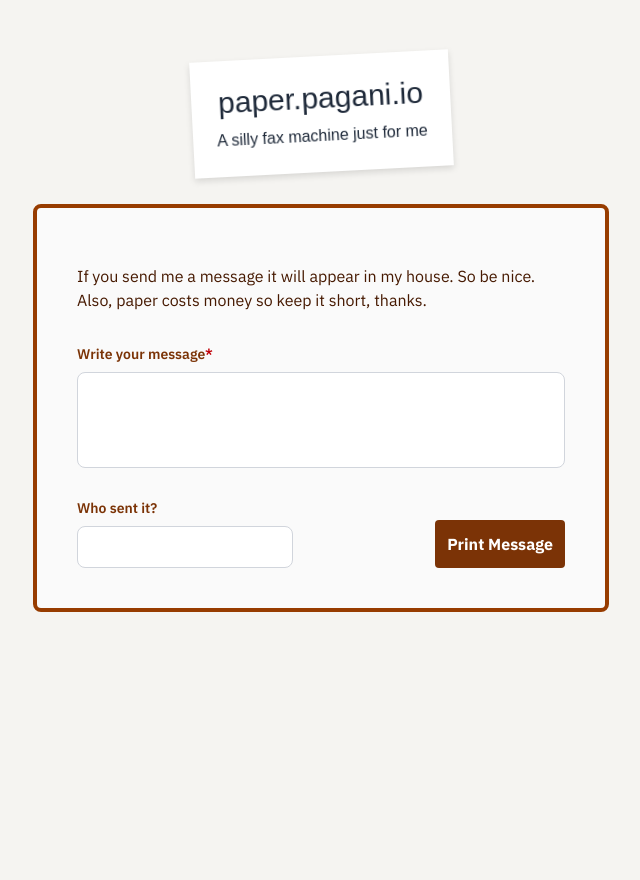
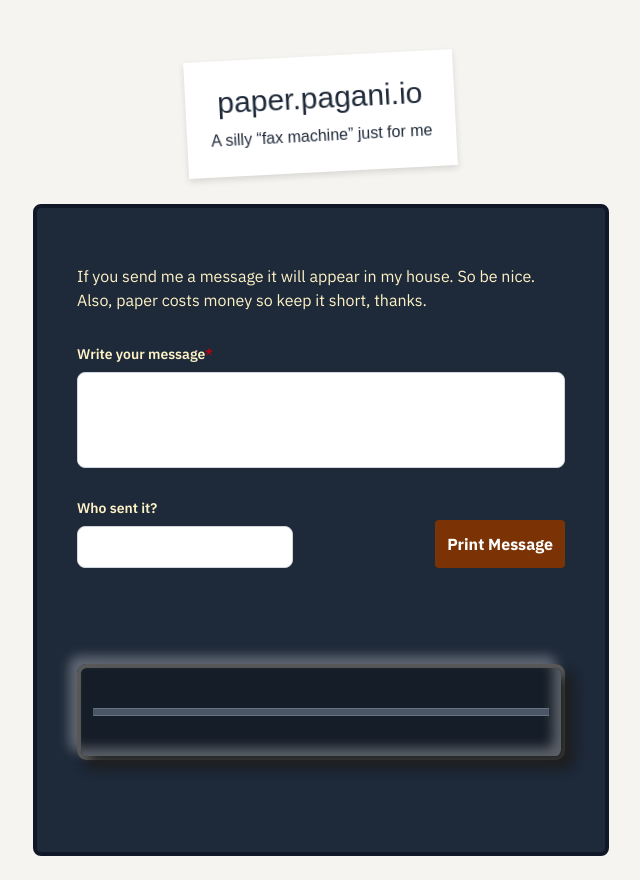
Before and after one commit to Marco-Pagani/paper, a SvelteKit app in the folder frontend/: page / in a window 1280 px wide. Shown: the whole page, without its empty margins (319-959 px from the left). Before the commit the page ends 800 px from the top, so only its background shows below. Built offline with nearby package versions, Linux system fonts and the light colour scheme; no server answers; a web font is replaced by a local one.

Commit message:
quick and dirty printer effect

```diff
--- a/frontend/src/lib/index.ts
+++ /dev/null
@@ -1 +0,0 @@
-// place files you want to import through the `$lib` alias in this folder.
--- a/frontend/src/routes/+page.svelte
+++ b/frontend/src/routes/+page.svelte
@@ -1,12 +1,21 @@
 <script lang="ts">
 	import { supabase } from '$lib/supabase';
+
+let print = false;
 
 	let message = '';
 	let sender = '';
 	let success = false;
 	let errorMsg = '';
 
+  let receipt = '';
+
+  let paperHolder: HTMLDivElement;
+  let paperContent: HTMLDivElement;
+
 	async function submitMessage() {
+    print = true;
+    receipt = message
 		success = false;
 		errorMsg = '';
 
@@ -15,17 +24,23 @@
 			return;
 		}
 
-		const { error } = await supabase.from('messages').insert([
-			{ content: message.trim(), sender: sender.trim() } // 'status' is optional, defaults to 'pending'
-		]);
+    requestAnimationFrame(() => {
+      if (paperHolder) {
+        paperHolder.style.maxHeight = `${paperContent.clientHeight}px`;
+      }
+    });
 
-		if (error) {
-			errorMsg = `Error: ${error.message}`;
-		} else {
-			success = true;
-			message = ''; // Clear input after success
-			sender = ''; // Clear input after success
-		}
+		// const { error } = await supabase.from('messages').insert([
+		// 	{ content: message.trim(), sender: sender.trim() } // 'status' is optional, defaults to 'pending'
+		// ]);
+
+		// if (error) {
+		// 	errorMsg = `Error: ${error.message}`;
+		// } else {
+		// 	success = true;
+		// 	message = ''; // Clear input after success
+		// 	sender = ''; // Clear input after success
+		// }
 	}
 </script>
 
@@ -34,14 +49,14 @@
 
   <div class="bg-white  p-6  flex flex-col items-center text-gray-800 font-receipt -rotate-3 my-8 drop-shadow-md">
     <h1 class="text-3xl pb-2 ">paper.pagani.io</h1>
-    <p class="">A silly fax machine just for me</p>
+    <p class="">A silly “fax machine” just for me</p>
     </div>
 
-	<form on:submit|preventDefault={submitMessage} class="w-full max-w-xl border-amber-800 rounded-lg border-4 bg-neutral-50 p-10">
-    <p class="pt-4 pb-8 text-amber-950">If you send me a message it will appear in my house. So be nice.<br>Also, paper costs money so keep it short, thanks.</p>
+	<form on:submit|preventDefault={submitMessage} class="w-full max-w-xl border-gray-900 rounded-lg border-4 p-10 bg-gray-800 text-amber-100">
+    <p class="pt-4 pb-8 ">If you send me a message it will appear in my house. So be nice.<br>Also, paper costs money so keep it short, thanks.</p>
 		<div class="w-full pb-6">
 			<label
-				class="block pb-2 text-sm font-semibold text-amber-900 after:text-red-700 after:content-['*']"
+				class="block pb-2 text-sm font-semibold  after:text-red-700 after:content-['*']"
 				for="message-input">
         Write your message
         </label>
@@ -55,7 +70,7 @@
 		</div>
 		<div class="flex justify-between flex-col xs:flex-row gap-6 ">
 			<div class="self-start w-full xs:w-auto">
-				<label class="block pb-2 text-sm font-semibold text-amber-900" for="sender-input">
+				<label class="block pb-2 text-sm font-semibold " for="sender-input">
           Who sent it?
         </label>
 				<input bind:value={sender}  class="rounded-lg border-gray-300 focus:border-amber-800 w-full xs:w-auto" id="sender-input" />
@@ -66,6 +81,16 @@
         </button>
 		</div>
 
+
+    <div class="h-24 slot mt-24" />
+    <div class="relative bg-gray-600 h-2 border-gray-500 border-y -mt-13 mx-4 mb-24">
+      <div id="paper-holder" bind:this={paperHolder} class="{print ? 'print' : ''}">
+        <div id="paper" bind:this={paperContent} class="font-receipt text-black" >{receipt}</div>
+      </div>
+    </div>
+
+
+
 		{#if success}
 			<p class="success">Message sent successfully!</p>
 		{/if}
@@ -75,15 +100,49 @@
 	</form>
 </div>
 
-<style>
+<style lang="css">
 	@import url('https://fonts.cdnfonts.com/css/merchant-copy-doublesize');
   @import url('https://fonts.googleapis.com/css2?family=IBM+Plex+Sans:ital,wght@0,100..700;1,100..700&display=swap');
 	.font-receipt {
 		font-family: 'Merchant Copy Doublesize', sans-serif;
 	}
-
   .font-sans {
     font-family: "IBM Plex Sans", sans-serif;
     font-optical-sizing: auto;
   }
+  .slot {
+    --box-shadow-settings: -8px -8px 12px rgba(255,255,255,0.3), 8px 8px 12px rgba(30, 31, 32, 0.897);
+    position: relative;
+    background-color: rgba(0,0,0,0.3);
+    border: .3rem solid rgb(90, 90, 90);
+    border-radius: .6rem/.6rem;
+    box-shadow: var(--box-shadow-settings);
+  }
+  .slot::after {
+    content: '';
+    position: absolute;
+    height: 100%;
+    width: 100%;
+    border-radius: .4rem/.4rem;
+    box-shadow: inset var(--box-shadow-settings);
+  }
+
+  #paper-holder {
+    display: flex;
+    align-items: flex-end;
+    overflow: hidden;
+    top: 3px;
+    left: 0;
+    right: 0;
+    max-height: 0; /* Start with zero height */
+    transition:max-height 2s steps(15,end);
+  }
+#paper {
+    width: 350px;
+    margin: 0 auto; /* Center the content */
+    height: auto; /* Set height to auto */
+    line-height: 30px;
+    text-align: center;
+    background-color: white;
+  }
 </style>
```
Also changed, not shown: 1 other file (tests, documents, lock files or other folders).
